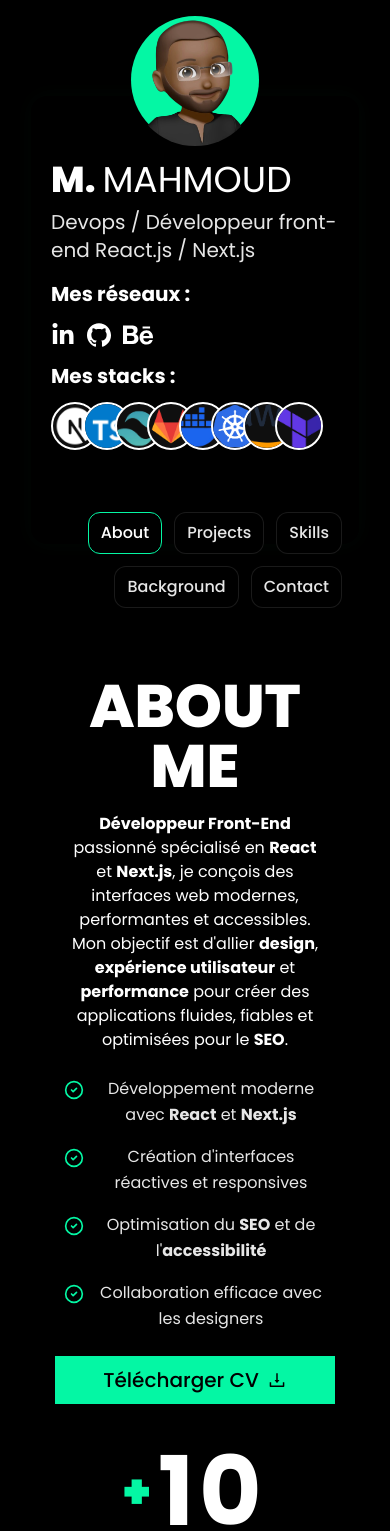
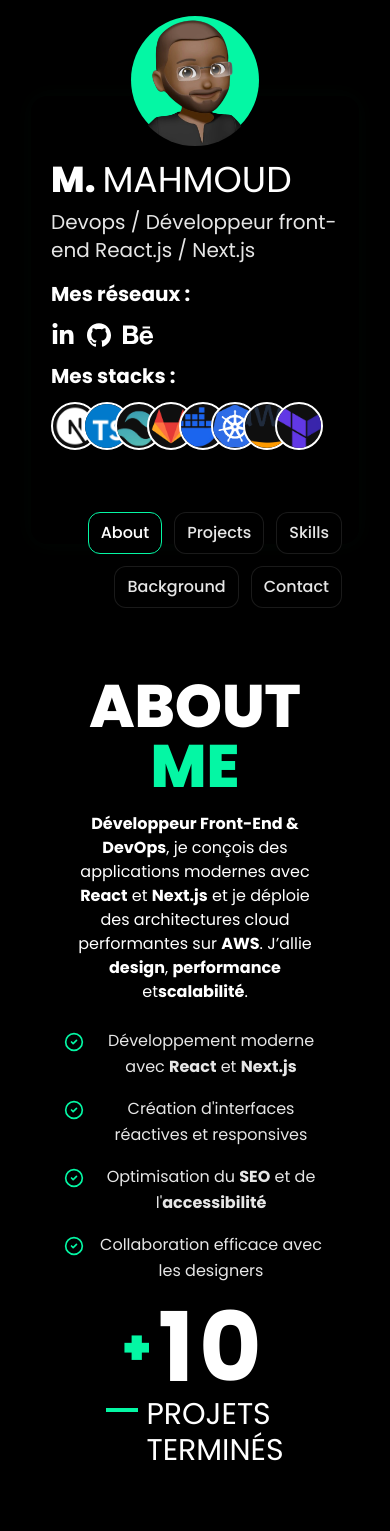
Before and after one commit to Mahmoud974/portfolio, a Next.js app: page / in a window 390 px wide. Shown: the top 1531 px of the page. Built offline with nearby package versions, Linux system fonts and the light colour scheme.

Commit message:
mon parcours ok

```diff
--- a/src/app/layout.tsx
+++ b/src/app/layout.tsx
@@ -14,8 +14,8 @@ const geistMono = localFont({
 });
 
 export const metadata: Metadata = {
-  title: "Create Next App",
-  description: "Generated by create next app",
+  title: "Mahmoud – Développeur React, Next.js & DevOps",
+description: "Développeur spécialisé en React, Next.js et architectures cloud. Je conçois des applications modernes, scalables et optimisées pour la performance."
 };
 
 export default function RootLayout({
--- a/src/components/About.tsx
+++ b/src/components/About.tsx
@@ -1,8 +1,8 @@
 "use client";
 
 import React, { useEffect, useState } from "react";
-import { AiOutlineDownload } from "react-icons/ai";
-import { Button } from "./ui/button";
+// import { AiOutlineDownload } from "react-icons/ai";
+// import { Button } from "./ui/button";
 import NumberTicker from "./ui/number-ticker";
 import WordRotate from "./ui/word-rotate";
 import { CheckCircle2 } from "lucide-react";
@@ -77,21 +77,19 @@ export default function About() {
       {/* Titre mobile */}
       <div>
         <h1 className="md:hidden mt-8 text-6xl uppercase font-[800] text-white text-center">
-          ABOUT ME
+          ABOUT  <span className="text-[#04F7A4]">ME</span>
         </h1>
       </div>
 
       {/* Texte principal */}
       <div className="xl:max-w-4xl w-full flex flex-col items-center">
-        <p className="mt-4 md:text-3xl text-center md:text-left text-white">
-          <strong>Développeur Front-End</strong> passionné spécialisé en{" "}
-          <strong>React</strong> et <strong>Next.js</strong>, je conçois des
-          interfaces web modernes, performantes et accessibles. Mon objectif est
-         {` d'allier`} <strong>design</strong>,{" "}
-          <strong>expérience utilisateur</strong> et{" "}
-          <strong>performance</strong> pour créer des applications fluides,
-          fiables et optimisées pour le <strong>SEO</strong>.
-        </p>
+      <p className="mt-4 md:text-3xl text-center md:text-left text-white">
+  <strong>Développeur Front-End & DevOps</strong>, je conçois des applications
+  modernes avec <strong>React</strong> et <strong>Next.js</strong> et je déploie
+  des architectures cloud performantes sur <strong>AWS</strong>.
+  J’allie <strong>design</strong>, <strong>performance</strong> et
+  <strong>scalabilité</strong>.
+</p>
 
         {/* Liste de compétences — centrée sur mobile, 2 colonnes sur sm+ */}
         <ul className="mt-6 w-full grid grid-cols-1 sm:grid-cols-2 gap-x-8 gap-y-4 text-white/90">
@@ -127,12 +125,12 @@ export default function About() {
         </ul>
 
         {/* Bouton de téléchargement */}
-        <div className="flex justify-center w-full">
+        {/* <div className="flex justify-center w-full">
           <Button className="my-6 bg-[#04F7A4] px-12 py-6 rounded-none">
             <p className="text-xl text-black mr-2">Télécharger CV</p>
             <AiOutlineDownload className="text-xl text-black" />
           </Button>
-        </div>
+        </div> */}
       </div>
 
       {/* Statistiques — centrées sur mobile */}
```
